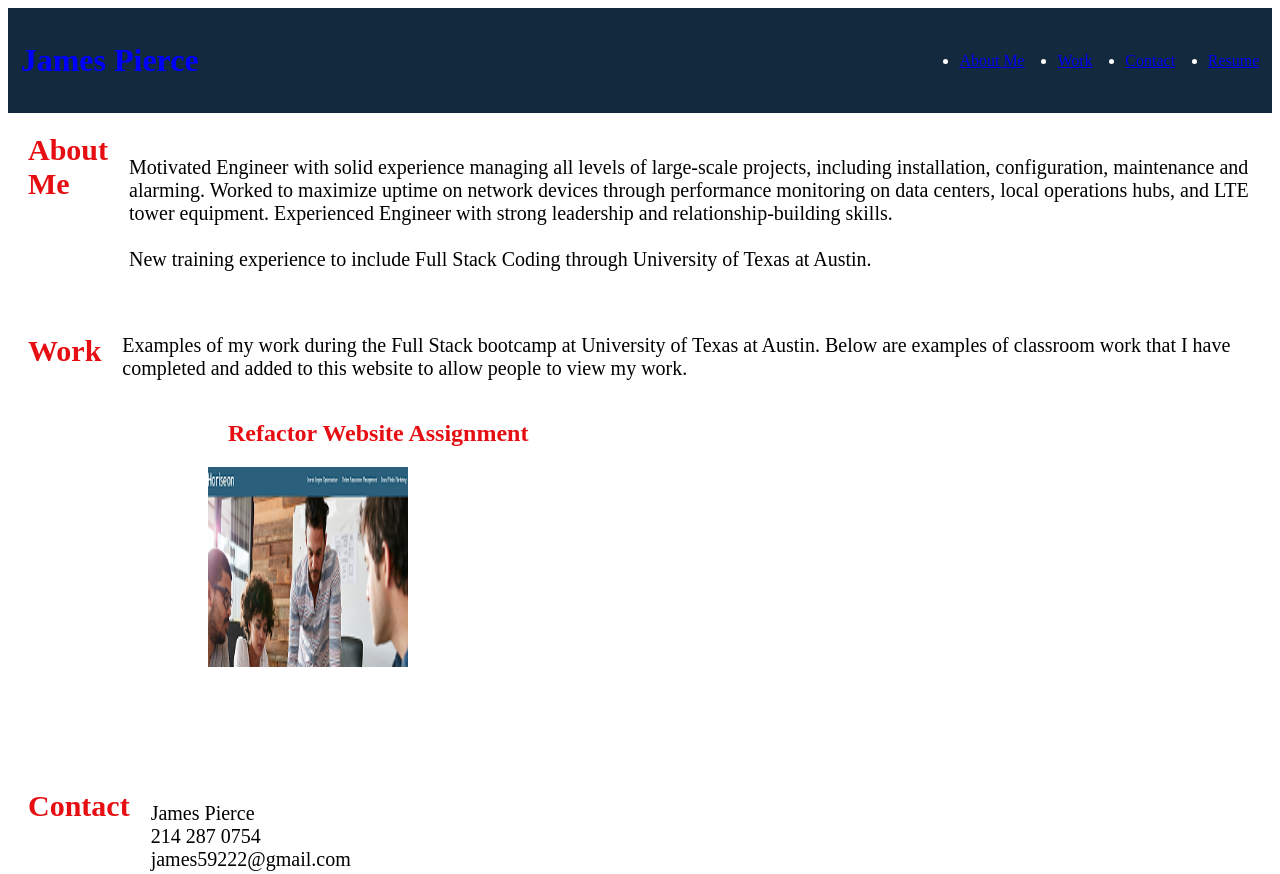
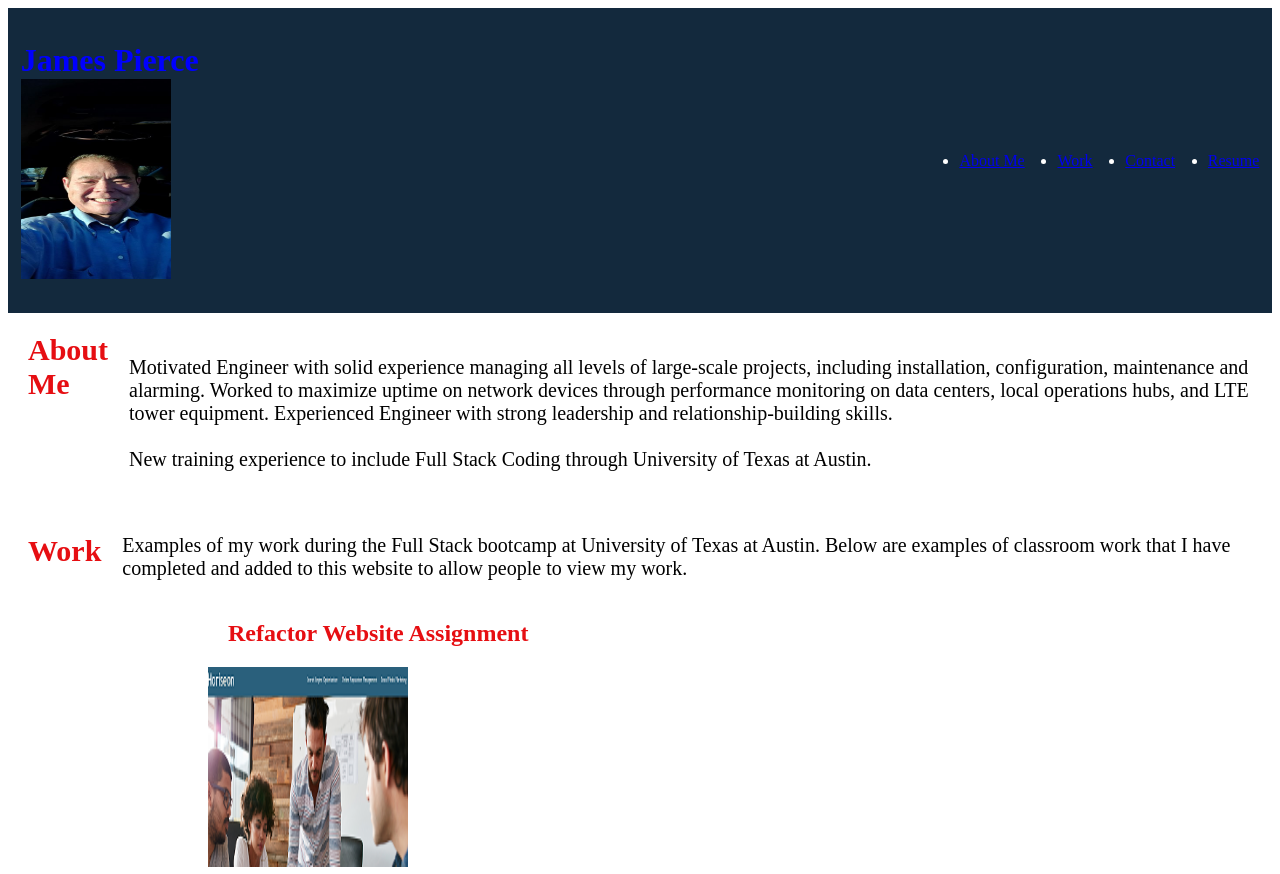
Before and after one commit to james59222/student-portfolio-week2-hwk, a plain HTML site: page index.html in a window 1280 px wide. Shown: the top 874 px of the page. Drawn offline with Linux system fonts and the light colour scheme.

Commit message:
added recent pic of myself to top by name

```diff
--- a/index.html
+++ b/index.html
@@ -11,7 +11,7 @@
 
   <!-- Menu options in upper right corner that will go to the section of the page -->
   <header>
-    <h1>James Pierce</h1>
+    <h1>James Pierce <img src="recentpic.jpg" class="thumbnail" height="200" width="150"/></h1>
     <nav>
       <ul>
         <li><a href="#aboutMe">About Me</a></li>
```
Also changed, not shown: recentpic.jpg (added), 1 other file.
